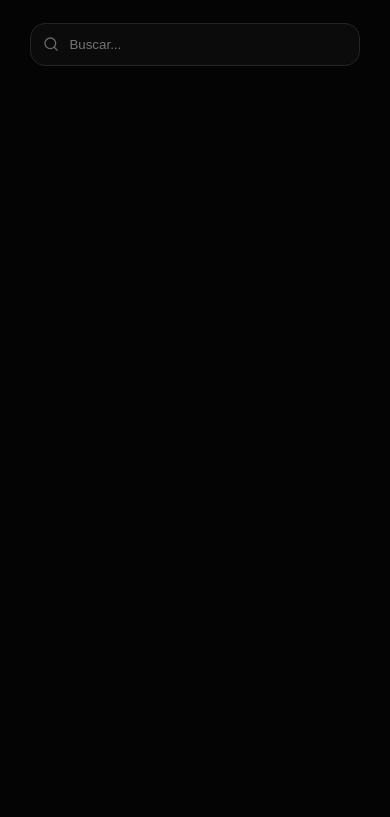
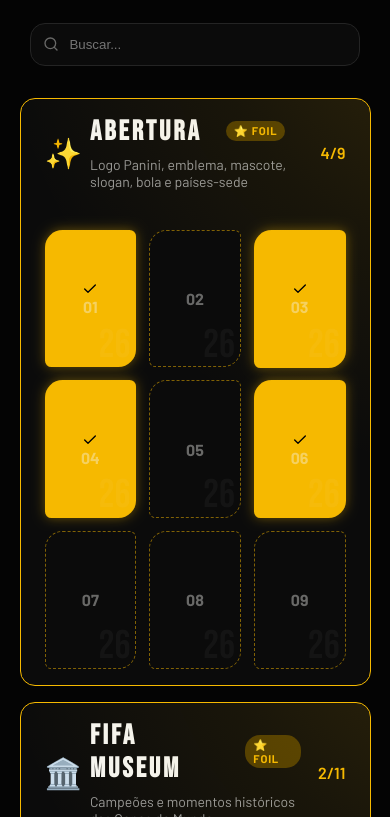
Before and after one commit to diegomendes80/We-26, a React (Vite) app in the folder We-26/: page / in a window 390 px wide. Shown: the part 967-1784 px from the top of the page. Before the commit the page ends 1033 px from the top, so only its background shows below. Built offline with nearby package versions, Linux system fonts and the light colour scheme.

Commit message:
especial container created - mobile included

```diff
--- a/We-26/src/components/Main/Album/Album.jsx
+++ b/We-26/src/components/Main/Album/Album.jsx
@@ -1,11 +1,16 @@
 import { AlbumMenu } from '../AlbumMenu/AlbumMenu';
+import {CardSection} from '../CardSection/CardSection';
+import { useState } from 'react';
 import './album.scss';
 
 export function Album(){
 
+    const [tab, setTab] = useState("especiais");
+
     return (
         <section className="album">
-            <AlbumMenu></AlbumMenu>
+            <AlbumMenu tab={tab} setTab={setTab}></AlbumMenu>
+            <CardSection tab={tab}></CardSection>
         </section>
     )
 }
--- a/We-26/src/components/Main/AlbumMenu/AlbumMenu.jsx
+++ b/We-26/src/components/Main/AlbumMenu/AlbumMenu.jsx
@@ -4,9 +4,8 @@
 import { Users } from 'lucide-react';
 import { AlbumSearch } from '../Album/AlbumSearch/AlbumSearch';
 
-export function AlbumMenu(){
+export function AlbumMenu({tab, setTab}){
 
-    const [tab, setTab] = useState("especiais");
 
     return (
         <div className="album__menu">
--- /dev/null
+++ b/We-26/src/components/Main/CardSection/Card/Card.jsx
@@ -0,0 +1,12 @@
+import './card.scss';
+import { Check } from 'lucide-react';
+
+export function Card({ number, marked, especial }) {
+  return (
+    <div className={`card ${marked ? "card-marked" : ""} ${especial ? "especial" : ""}`}>
+      {marked && <Check size={16} className="marked-icon" />}
+      <span className="card__number">{String(number).padStart(2, '0')}</span>
+      <span className="card__watermark">26</span>
+    </div>
+  );
+}
--- /dev/null
+++ b/We-26/src/components/Main/CardSection/Card/card.scss
@@ -0,0 +1,65 @@
+@use '../../../../abstract/var';
+
+ .card-marked.especial {
+    background-color: var.$color-accent;
+    box-shadow: 0 0 12px color-mix(in oklch, var.$color-accent 40%, transparent);
+}
+
+.card{
+    background-color: var.$color-card;
+    border: 1px dashed oklch(81.935% 0.16797 84.522 / 0.499);
+    border-radius: 1.1rem 0.4rem 1.1rem 0.4rem;
+    padding: 1rem;
+    aspect-ratio: 2/3;
+    position: relative;
+    overflow: hidden;
+
+    display: flex;
+    flex-direction: column;
+    align-items: center;
+    justify-content: center;
+    text-align: center;
+
+
+    &:hover{
+        cursor: pointer;
+        border: 1px dashed var.$color-accent;
+
+
+        .card__number{
+            color: var.$color-accent;
+            opacity: 1;
+        }
+
+    }
+
+
+    .card__number{
+        display: block;
+         font-family: var.$font-body;
+        font-weight: 700;
+        font-size: 1rem;
+        color: var.$color-foreground;
+        opacity: 0.4;
+    }
+
+    .card__watermark{
+        position: absolute;
+        bottom:0.1rem;
+        right: 0.3rem;
+        font-family: var.$font-display;
+        font-size: 4rem;
+        color: var.$color-foreground;
+        opacity: 0.04;
+        line-height: 1;
+        user-select: none;
+    }
+}
+
+@media(max-width:1000px){
+   .card{
+        .card__watermark{
+            font-size: 2.5rem;
+        }
+   }
+}
--- /dev/null
+++ b/We-26/src/components/Main/CardSection/CardSection.jsx
@@ -0,0 +1,86 @@
+import "./cardSection.scss";
+import { EspecialContainer } from "./EspecialContainer/EspecialContainer";
+
+export function CardSection({ tab }) {
+
+      const abertura = [
+        {   number:1,
+            marked: true
+        },
+        {   number:2,
+            marked: false
+        },
+        {   number:3,
+            marked: true
+        },
+        {   number:4,
+            marked: true
+        },
+        {   number:5,
+            marked: false
+        },
+        {   number:6,
+            marked: true
+        },
+        {   number:7,
+            marked: false
+        },
+        {   number:8,
+            marked: false
+        },
+        {   number:9,
+            marked: false
+        }
+      ];
+
+      const fifaMuseum = [
+        {   number:1,
+            marked: false
+        },
+        {   number:2,
+            marked: true
+        },
+        {   number:3,
+            marked: true
+        },
+        {   number:4,
+            marked: false
+        },
+        {   number:5,
+            marked: false
+        },
+        {   number:6,
+            marked: false
+        },
+        {   number:7,
+            marked: false
+        },
+        {   number:8,
+            marked: false
+        },
+        {   number:9,
+            marked: false
+        },
+         {   number:10,
+            marked: false
+        },
+         {   number:11,
+            marked: false
+        }
+
+
+      ];
+
+
+    if(tab === "especiais"){
+        return (
+
+        <section className="card-section">
+            <EspecialContainer cards={abertura} title="Abertura" icon="✨" description="Logo Panini, emblema, mascote, slogan, bola e países-sede"></EspecialContainer>
+
+            <EspecialContainer cards={fifaMuseum} title="Fifa Museum" icon="🏛️" description="Campeões e momentos históricos das Copas do Mundo"></EspecialContainer>
+        </section>
+        )
+    }
+ ;
+}
--- /dev/null
+++ b/We-26/src/components/Main/CardSection/EspecialContainer/EspecialContainer.jsx
@@ -0,0 +1,32 @@
+import { Sparkles } from "lucide-react";
+import { Card } from "../Card/Card";
+import "./especialContainer.scss";
+
+export function EspecialContainer({cards, title, icon, description}) {
+
+  let count = 0;
+  cards.forEach(value => {
+    if(value.marked) count++;
+  })
+
+  return (
+    <div className="especial-container">
+        <div className="especial-container__header">
+            <span className="header__icon">{icon}</span>
+            <div className="header__info">
+                <div className="info__title">
+                    <h2>{title}</h2><span className="badge">⭐ FOIL</span>
+                </div>
+                <p className="info__desc">{description}</p>
+            </div>
+            <p className="header__count">{count}/{cards.length}</p>
+        </div>
+
+        <div className="abertura card-container">
+            {cards.map((value, index) => (
+                <Card number={value.number} key={index} marked={value.marked} especial={true} />
+            ))}
+        </div>
+    </div>
+  );
+}
--- /dev/null
+++ b/We-26/src/components/Main/CardSection/EspecialContainer/especialContainer.scss
@@ -0,0 +1,134 @@
+@use '../../../../abstract/var';
+
+.especial-container{
+    position: relative;
+    overflow: hidden;
+
+    display: flex;
+    flex-direction: column;
+    justify-content: center;
+    align-items: left;
+    padding: 1rem 1.5rem;
+    // width: 80%;
+    border-radius: 15px;
+    border: 1px solid var.$color-accent;
+    background-color: var.$color-card;
+
+        &::before {
+            content: '';
+            position: absolute;
+            top: -120px;
+            right: -120px;
+            width: 500px;
+            height: 500px;
+            background: radial-gradient(
+                ellipse at top right,
+                oklch(0.82 0.17 85 / 0.18) 0%,
+                oklch(0.82 0.17 85 / 0.06) 40%,
+                transparent 70%
+            );
+            pointer-events: none;
+    }
+
+    .especial-container__header{
+        display: flex;
+        align-items: center;
+        gap: .5rem;
+        margin-bottom: 1.5rem;
+
+        .header__icon{
+            // background-color: red;
+            font-size: 35px;
+        }
+
+        .header__info{
+            display: flex;
+            flex-direction: column;
+            align-items: left;
+            gap: .5rem;
+
+            .info__title{
+                display: flex;
+                align-items: center;
+                gap: 1.5rem;
+                // background-color: red;
+
+                h2{
+                    font-family: var.$font-display;
+                    letter-spacing: 3px;
+                    font-size: 30px;
+                    color: var.$color-foreground;
+                    margin: 0;
+                }
+
+                span{
+                    vertical-align: middle;
+                    background-color: oklch(36.313% 0.07353 88.008);
+                    color: var.$color-accent;
+                    font-size: .7rem;
+                    font-weight: 700;
+                    padding: .2rem .5rem;
+                    border-radius: 15px;
+                    text-transform: uppercase;
+                    letter-spacing: .05rem;
+                }
+            }
+
+            .info__desc{
+                color: var.$color-foreground;
+                opacity: .6;
+                margin: 0;
+            }
+        }
+
+        .header__count{
+            margin-left:auto;
+            color: var.$color-accent;
+            font-weight: 600;
+        }
+    }
+
+    .card-container{
+        // background-color: blue;
+        width: 100%;
+        margin: 0 auto;
+        display: grid;
+        grid-template-columns: repeat(auto-fill, minmax(100px, 1fr));
+        gap: .8rem;
+
+    }
+}
+
+@media(max-width:1000px){
+   .especial-container{
+
+
+     .card-container{
+        margin-top: 1rem;
+        grid-template-columns: repeat(auto-fill, minmax(70px, 1fr));
+    }
+
+
+    .especial-container__header{
+
+        .header__icon{
+            font-size: 30px;
+        }
+
+        .header__info{
+            width: 70%;
+            // background-color: red;
+            .info__title{
+                h2{
+                    font-size: 28px;
+                }
+
+            }
+
+            .info__desc{
+                font-size: 14px;
+            }
+        }
+    }
+   }
+}
--- /dev/null
+++ b/We-26/src/components/Main/CardSection/cardSection.scss
@@ -0,0 +1,7 @@
+.card-section{
+    // background-color: red;
+    margin-top: 2rem;
+    display: flex;
+    flex-direction: column;
+    gap: 1rem;
+}
--- a/We-26/src/components/Main/MainSection/MainSection.scss
+++ b/We-26/src/components/Main/MainSection/MainSection.scss
@@ -1,6 +1,7 @@
-
+@use '../../../abstract/var';
 
 .main-section{
     width: 100%;
+    background-color: var.$color-background;
     // padding: 0 3rem;
 }
```
